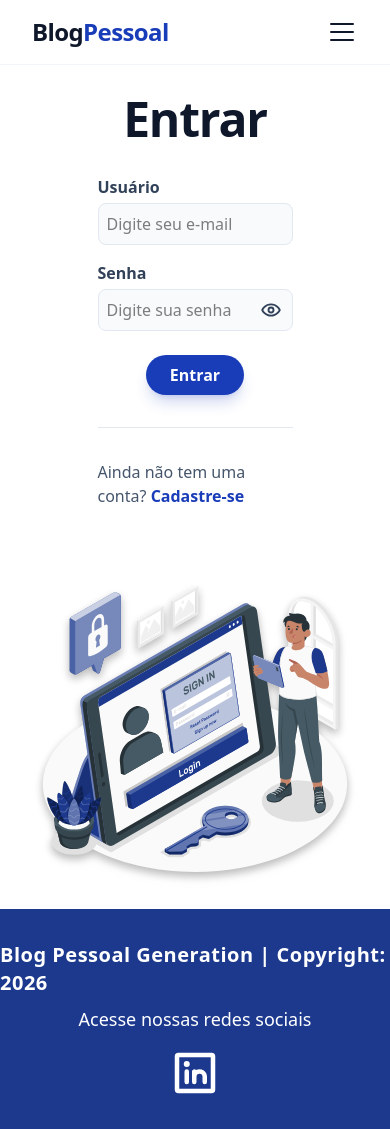
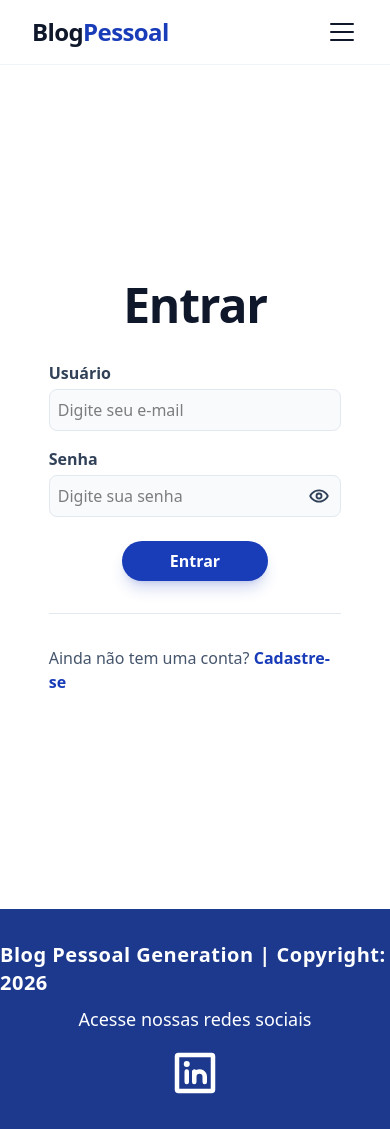
Before and after one commit to Eduarddoribeiro/blog-pessoal-react, a React (Vite) app: page / in a window 390 px wide. Built offline with nearby package versions, Linux system fonts and the light colour scheme.

Commit message:
style(login): aplica layout responsivo mobile-first na tela de login

```diff
--- a/src/pages/login/Login.tsx
+++ b/src/pages/login/Login.tsx
@@ -41,7 +41,7 @@ function Login() {
  return (
     <>
       <div className="grid grid-cols-1 lg:grid-cols-2 h-screen place-items-center font-bold bg-white relative">
-        <form className="flex justify-center items-center flex-col w-1/2 gap-4" onSubmit={login}>
+        <form className="flex justify-center items-center flex-col w-3/4 lg:w-1/2 gap-4" onSubmit={login}>
           <h2 className="text-slate-900 text-5xl font-extrabold tracking-tight mb-4">
             Entrar
           </h2>
@@ -105,7 +105,7 @@ function Login() {
           </p>
         </form>
 
-        <figure className="w-4/5 mx-auto drop-shadow-lg">
+        <figure className="hidden lg:block w-4/5 mx-auto drop-shadow-lg">
           <img
             src={imagemLogin}
             alt="Ilustração de Login"
```
